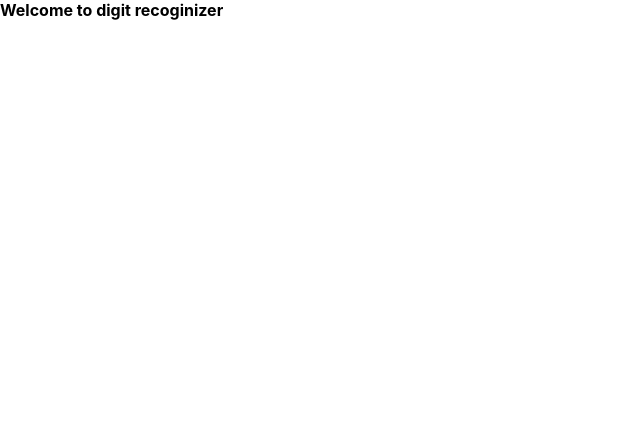
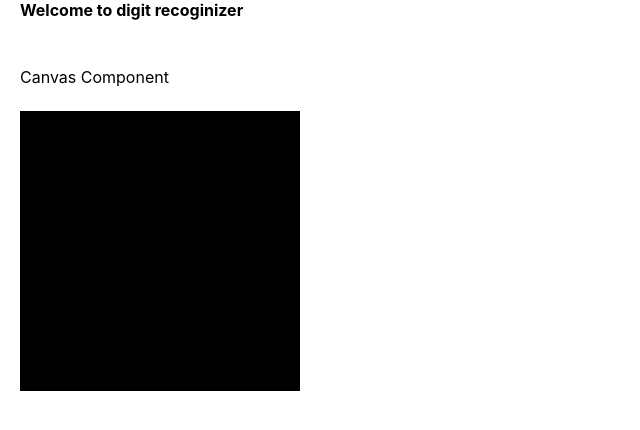
Before and after one commit to AlokTakshak/Digit_Recognition, a React (Create React App) app: page / in a window 1280 px wide. Shown: the top 430 px of the page, without its empty margins (0-640 px from the left). Built offline with nearby package versions, Linux system fonts and the light colour scheme; no server answers.

Commit message:
added basic canvas setup

```diff
--- a/src/App.css
+++ b/src/App.css
@@ -1,26 +1,11 @@
+[class*="row-"] {
+  margin: 0px 20px 0px 20px;
+}
 .App {
-  text-align: center;
+  display: grid;
+  grid-template-rows: repeat(12, 8.33vh);
 }
 
-.App-logo {
-  animation: App-logo-spin infinite 20s linear;
-  height: 40vmin;
-  pointer-events: none;
-}
-
-.header {
+.row-header {
   font-weight: bold;
 }
-
-.App-link {
-  color: #61dafb;
-}
-
-@keyframes App-logo-spin {
-  from {
-    transform: rotate(0deg);
-  }
-  to {
-    transform: rotate(360deg);
-  }
-}
--- a/src/App.js
+++ b/src/App.js
@@ -1,4 +1,5 @@
 import React, { Component } from "react";
+import Canvas from "./Canvas";
 import * as tf from "@tensorflow/tfjs";
 import * as tfvis from "@tensorflow/tfjs-vis";
 import { MnistData } from "./data";
@@ -164,8 +165,10 @@ class App extends Component {
 
   render() {
     return (
-      <div>
-        <div className="header">Welcome to digit recoginizer</div>
+      <div className="App">
+        <div className="row-header">Welcome to digit recoginizer</div>
+
+        <Canvas />
       </div>
     );
   }
--- /dev/null
+++ b/src/Canvas.css
@@ -0,0 +1,9 @@
+.canvas_component {
+  grid-row: 2/10;
+  display: grid;
+  grid-template-rows: repeat(12, 8.33%);
+}
+
+.row-canvas {
+  background-color: black;
+}
--- /dev/null
+++ b/src/Canvas.js
@@ -0,0 +1,19 @@
+import React, { Component } from "react";
+import "./Canvas.css";
+
+class Canvas extends Component {
+  constructor(props) {
+    super(props);
+    this.state = {};
+  }
+  render() {
+    return (
+      <div className="canvas_component">
+        <div className="row-canvas-header">Canvas Component</div>
+        <canvas className="row-canvas" width="280" height="280" />
+      </div>
+    );
+  }
+}
+
+export default Canvas;
```
